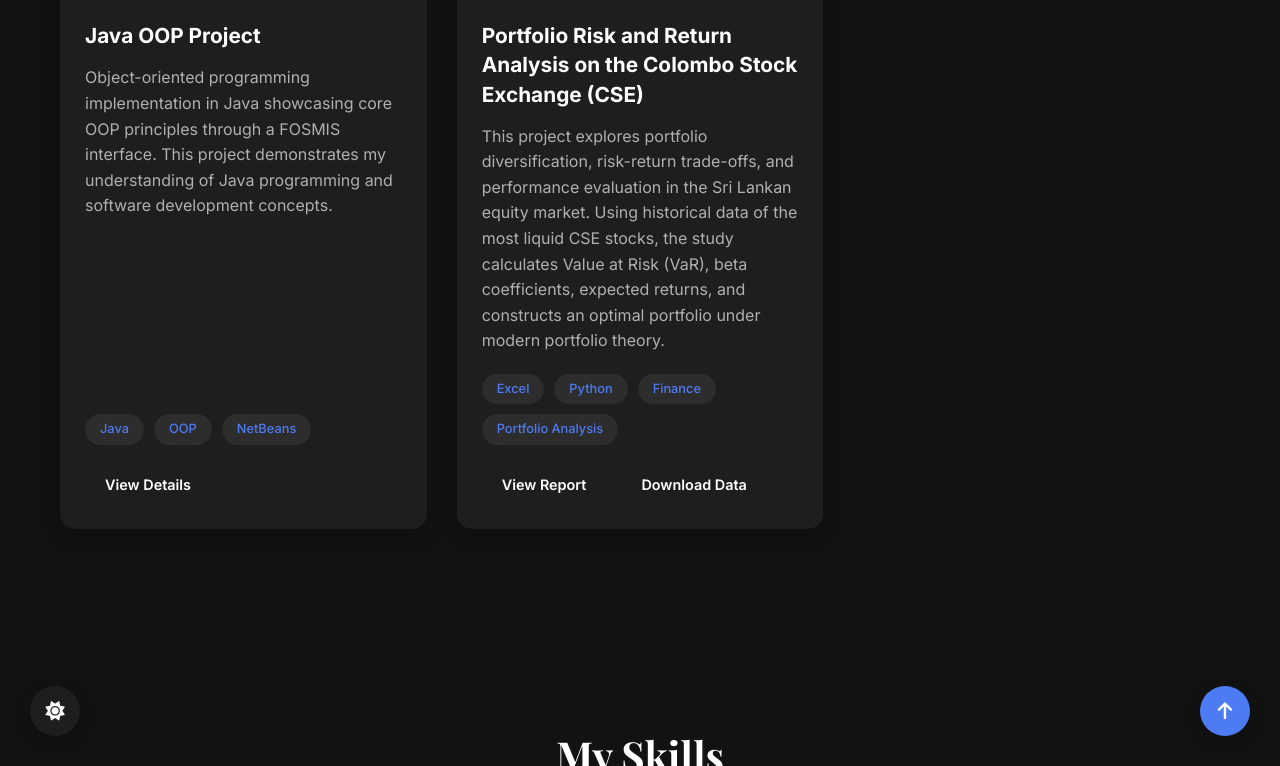
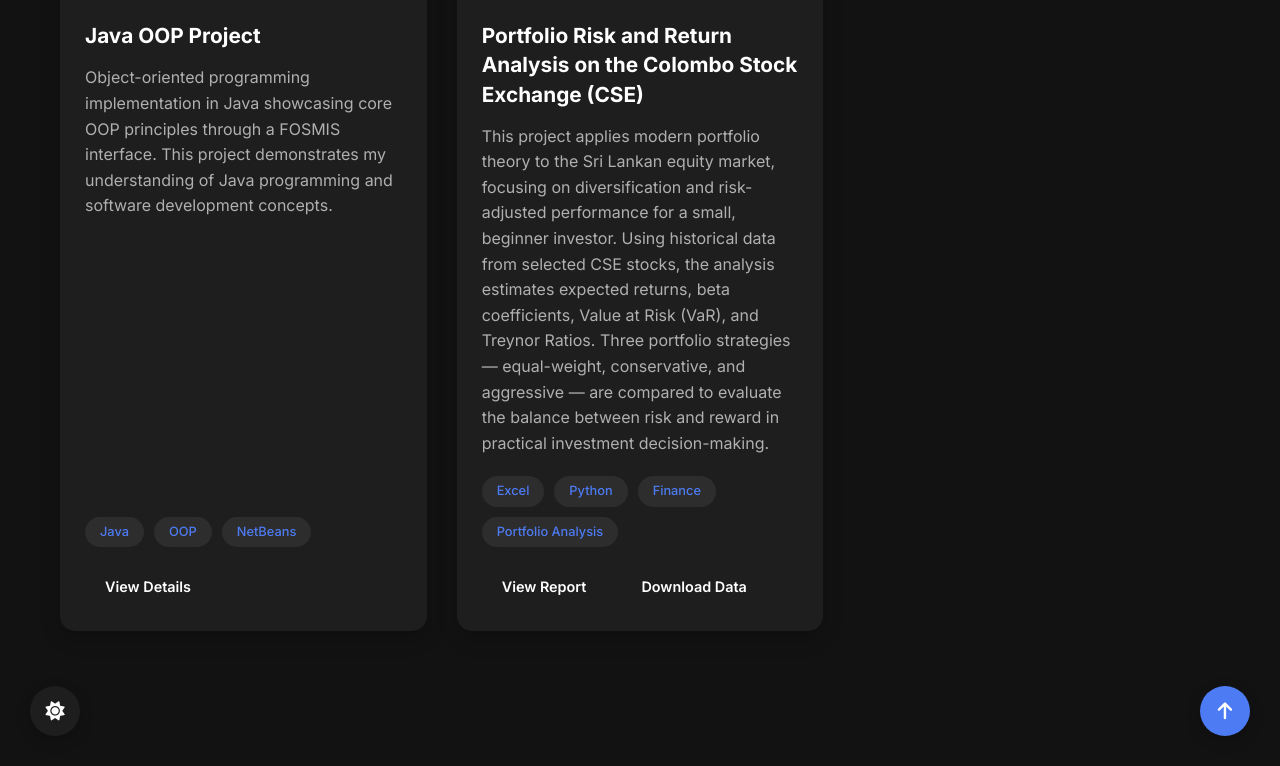
Before and after one commit to MHMNP2021/portfolio.github.io, a Jekyll site: the page index.html, which Jekyll copies as it is, in a window 1280 px wide and 900 px high, scrolled down 2847 px, cut to the strip 134-900 px from the top of the window. Built offline with Jekyll 4.4.1, drawn with Linux system fonts in a browser that asks for light colours.

Commit message:
Update index.html

```diff
--- a/index.html
+++ b/index.html
@@ -1682,9 +1682,7 @@
             <div class="project-content">
                 <h3>Portfolio Risk and Return Analysis on the Colombo Stock Exchange (CSE)</h3>
                 <p>
-                    This project explores portfolio diversification, risk-return trade-offs, and performance evaluation in the Sri Lankan equity market.
-                    Using historical data of the most liquid CSE stocks, the study calculates Value at Risk (VaR), beta coefficients, expected returns,
-                    and constructs an optimal portfolio under modern portfolio theory.
+                    This project applies modern portfolio theory to the Sri Lankan equity market, focusing on diversification and risk-adjusted performance for a small, beginner investor. Using historical data from selected CSE stocks, the analysis estimates expected returns, beta coefficients, Value at Risk (VaR), and Treynor Ratios. Three portfolio strategies — equal-weight, conservative, and aggressive — are compared to evaluate the balance between risk and reward in practical investment decision-making.
                 </p>
                 <div class="project-tech">
                 <span>Excel</span>
```
